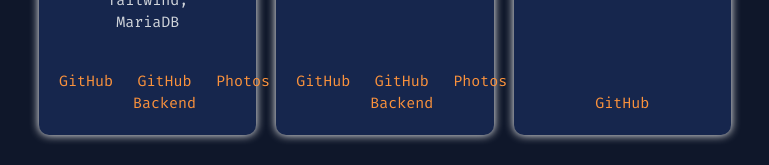
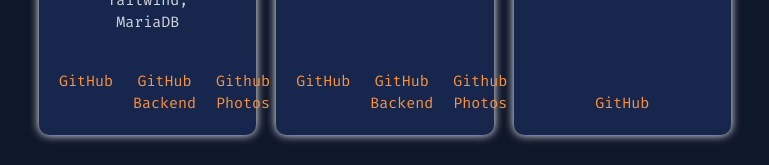
Before and after one commit to jonnekoi/Personal-Portfolio, a React (Vite) app: page / in a window 1280 px wide. Shown: the part 4279-4444 px from the top of the page, without its empty margins (255-1024 px from the left). Built offline with nearby package versions, Linux system fonts and the light colour scheme.

Commit message:
change link name

```diff
--- a/src/components/Projects.jsx
+++ b/src/components/Projects.jsx
@@ -103,7 +103,7 @@ const Projects = () => {
                   {project.photoslink && (
                   <a href={project.photoslink} target="_blank" rel="noreferrer"
                       className="text-orange-400 hover:text-orange-500 ml-5">
-                      Photos
+                      Github Photos
                   </a>
                   )}
                 </div>
```
